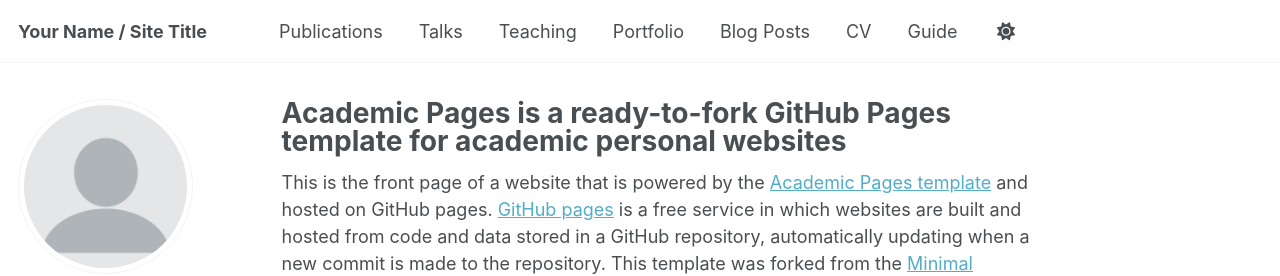
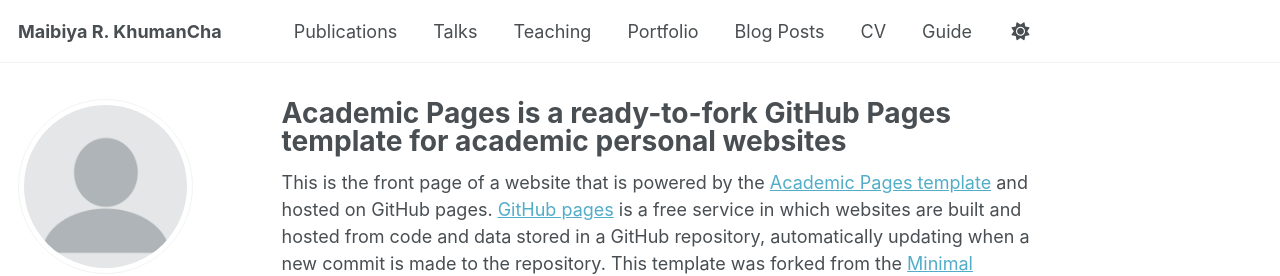
Before and after one commit to maibamrakeshsingh/rakeshmai.github.io, a Jekyll site: the page built from _pages/about.md, in a window 1280 px wide. Shown: the top 276 px of the page. Built offline with Jekyll 4.4.1, drawn with Linux system fonts in a browser that asks for light colours; some web fonts are replaced; a script that is not in the unit is left out.

Commit message:
Update site title in configuration file

```diff
--- a/_config.yml
+++ b/_config.yml
@@ -9,7 +9,7 @@
 # Basic Site Settings
 locale                   : "en-US"
 site_theme               : "default" # Currently available options are "default", "air"
-title                    : "Your Name / Site Title"
+title                    : "Maibiya R. KhumanCha"
 title_separator          : "-"
 name                     : &name "Maibam Rakesh Singh"
 description              : &description "Your Name's academic portfolio"   # Update this with a general description of your site, this is the default if not overridden by a page
```
